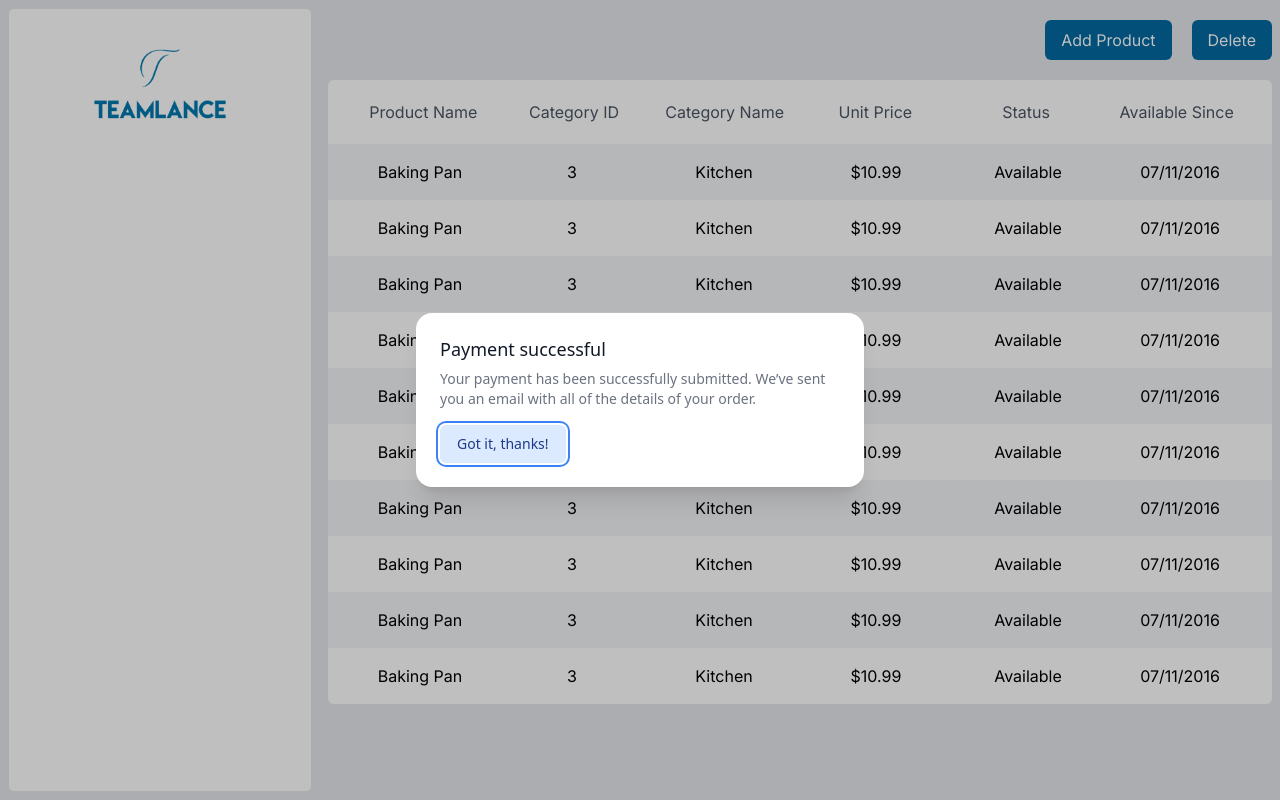
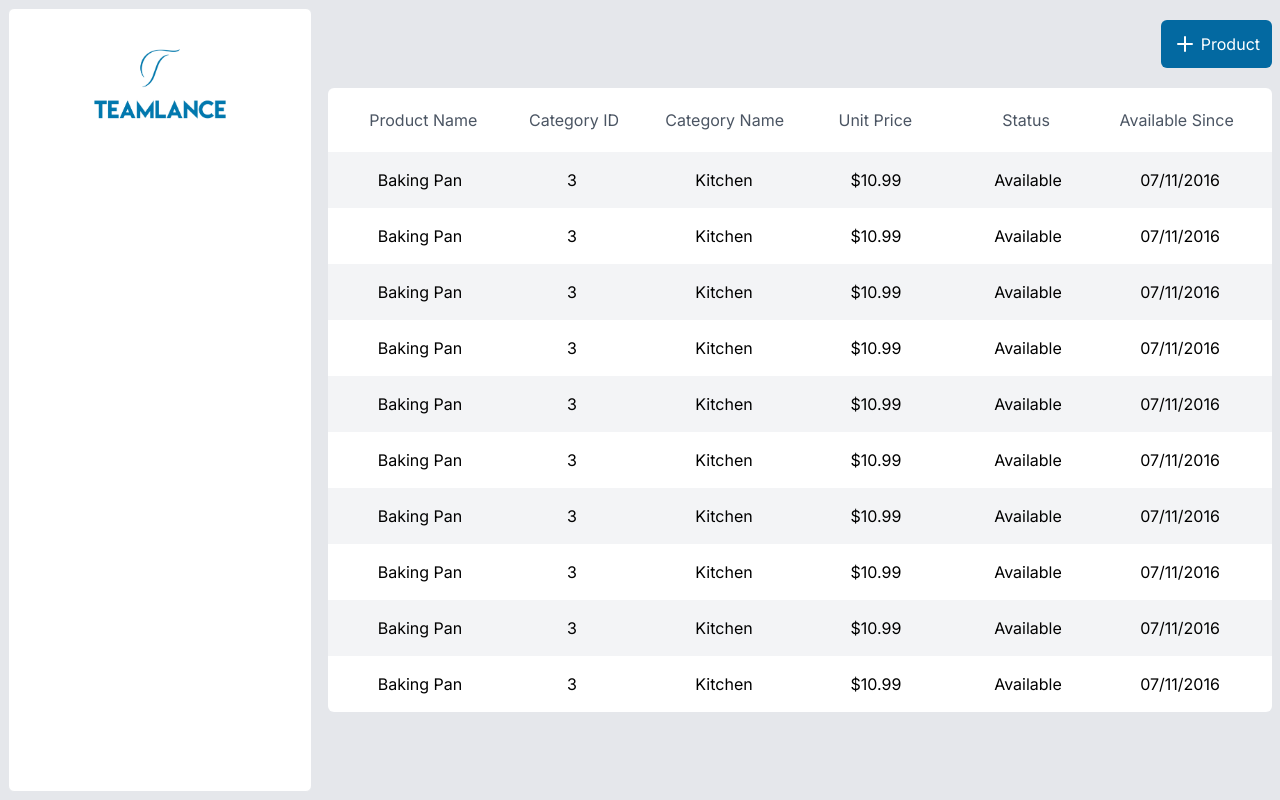
Before and after one commit to rubaith-dev/Teamlance-frontend, a Next.js app: page / in a window 1280 px wide. Built offline with nearby package versions, Linux system fonts and the light colour scheme.

Commit message:
Custom Modal added and Add product component initiated

```diff
--- a/package.json
+++ b/package.json
@@ -9,7 +9,6 @@
     "lint": "next lint"
   },
   "dependencies": {
-    "@headlessui/react": "^1.7.15",
     "autoprefixer": "10.4.14",
     "lucide-react": "^0.244.0",
     "next": "13.4.5",
--- /dev/null
+++ b/src/pages/component/Homepage/AddProduct/index.jsx
@@ -0,0 +1,23 @@
+import React from "react";
+import { Modal } from "../../shared";
+import { useStateProvider } from "@/context/StateContext";
+import ACTIONS from "@/context/Actions";
+
+const AddProductForm = () => {
+  const [{ showAddProductModal }, dispatch] = useStateProvider();
+  return (
+    <Modal isOpen={showAddProductModal}>
+      <div
+        className="bg-gray-100 border rounded-lg w-96 h-96 p-3 flex flex-col gap-3 shadow-2xl"
+        // onClick={() =>
+        //   dispatch({ type: ACTIONS.TOGGLE_ADD_PRODUCT_MODAL, payload: false })
+        // }
+      >
+        <input className="w-full px-4 py-2 rounded-md shadow-md focus:outline-primary-700" placeholder="Product Name"/>
+        <input className="w-full px-4 py-2 rounded-md shadow-md" placeholder="Unit Price" type="number"/>
+      </div>
+    </Modal>
+  );
+};
+
+export default AddProductForm;
--- a/src/pages/component/Homepage/index.jsx
+++ b/src/pages/component/Homepage/index.jsx
@@ -1,3 +1,4 @@
 import Table from "./Table"
+import AddProductForm from "./AddProduct"
 
-export {Table}
+export {Table, AddProductForm}
--- a/src/pages/component/shared/Button/index.jsx
+++ b/src/pages/component/shared/Button/index.jsx
@@ -1,12 +1,13 @@
 import React from "react";
 
-const index = ({ title, className, bgColor }) => {
+const index = ({ className, bgColor, children, ...props }) => {
   return (
-    <div
-      className={`py-2 px-4 bg-primary-700 w-fit rounded-md text-white ${className} ${bgColor} `}
+    <button
+      className={`bg-primary-700 text-white ${className} ${bgColor} `}
+      {...props}
     >
-      {title}
-    </div>
+      {children}
+    </button>
   );
 };
 
--- a/src/pages/component/shared/Modal/index.jsx
+++ b/src/pages/component/shared/Modal/index.jsx
@@ -1,84 +1,15 @@
-import { Dialog, Transition } from "@headlessui/react";
-import { Fragment, useState } from "react";
+import { useStateProvider } from "@/context/StateContext";
 
-function index() {
-  let [isOpen, setIsOpen] = useState(true);
-
-  function closeModal() {
-    setIsOpen(false);
-  }
-
-  function openModal() {
-    setIsOpen(true);
-  }
-
+function index({ isOpen, dispatchId, children }) {
+  const [state, dispatch] = useStateProvider();
   return (
-    <>
-      <div className="fixed inset-0 flex items-center justify-center">
-        <button
-          type="button"
-          onClick={openModal}
-          className="rounded-md bg-black bg-opacity-20 px-4 py-2 text-sm font-medium text-white hover:bg-opacity-30 focus:outline-none focus-visible:ring-2 focus-visible:ring-white focus-visible:ring-opacity-75"
-        >
-          Open dialog
-        </button>
-      </div>
-
-      <Transition appear show={isOpen} as={Fragment}>
-        <Dialog as="div" className="relative z-10" onClose={closeModal}>
-          <Transition.Child
-            as={Fragment}
-            enter="ease-out duration-300"
-            enterFrom="opacity-0"
-            enterTo="opacity-100"
-            leave="ease-in duration-200"
-            leaveFrom="opacity-100"
-            leaveTo="opacity-0"
-          >
-            <div className="fixed inset-0 bg-black bg-opacity-25" />
-          </Transition.Child>
-
-          <div className="fixed inset-0 overflow-y-auto">
-            <div className="flex min-h-full items-center justify-center p-4 text-center">
-              <Transition.Child
-                as={Fragment}
-                enter="ease-out duration-300"
-                enterFrom="opacity-0 scale-95"
-                enterTo="opacity-100 scale-100"
-                leave="ease-in duration-200"
-                leaveFrom="opacity-100 scale-100"
-                leaveTo="opacity-0 scale-95"
-              >
-                <Dialog.Panel className="w-full max-w-md transform overflow-hidden rounded-2xl bg-white p-6 text-left align-middle shadow-xl transition-all">
-                  <Dialog.Title
-                    as="h3"
-                    className="text-lg font-medium leading-6 text-gray-900"
-                  >
-                    Payment successful
-                  </Dialog.Title>
-                  <div className="mt-2">
-                    <p className="text-sm text-gray-500">
-                      Your payment has been successfully submitted. We’ve sent
-                      you an email with all of the details of your order.
-                    </p>
-                  </div>
-
-                  <div className="mt-4">
-                    <button
-                      type="button"
-                      className="inline-flex justify-center rounded-md border border-transparent bg-blue-100 px-4 py-2 text-sm font-medium text-blue-900 hover:bg-blue-200 focus:outline-none focus-visible:ring-2 focus-visible:ring-blue-500 focus-visible:ring-offset-2"
-                      onClick={closeModal}
-                    >
-                      Got it, thanks!
-                    </button>
-                  </div>
-                </Dialog.Panel>
-              </Transition.Child>
-            </div>
-          </div>
-        </Dialog>
-      </Transition>
-    </>
+    <section
+      className={`${
+        isOpen ? "opacity-100 z-50 bg-black bg-opacity-20" : "opacity-0 -z-50"
+      } absolute top-0 left-0 w-full h-full p-2 duration-500 grid place-items-center`}
+    >
+      {children}
+    </section>
   );
 }
 
--- a/src/pages/index.js
+++ b/src/pages/index.js
@@ -1,25 +1,36 @@
 import { Inter } from "next/font/google";
-import { Table } from "./component/Homepage";
+import { AddProductForm, Table } from "./component/Homepage";
 import { Button, Modal } from "./component/shared";
 import { useStateProvider } from "@/context/StateContext";
+import ACTIONS from "@/context/Actions";
+import { Plus } from "lucide-react";
 const inter = Inter({ subsets: ["latin"] });
 
 export default function Home() {
-  const [state, dispatch] = useStateProvider();
-
-  console.log(state);
+  const [{ showAddProductModal }, dispatch] = useStateProvider();
 
   return (
+    <main
+      className={`${inter.className} h-screen pt-5 px-2 overflow-hidden relative`}
+    >
+      <div className="flex gap-5 justify-end">
+        <Button
+          onClick={() => {
+            dispatch({
+              type: ACTIONS.TOGGLE_ADD_PRODUCT_MODAL,
+              payload: !showAddProductModal,
+            });
+          }}
+          className={"p-3 flex gap-1 rounded-md"}
+        >
+          <Plus className={``} />
+          <p>Product</p>
+        </Button>
+        {/* <Button title="Delete" /> */}
+        <AddProductForm/>
+      </div>
 
-      <main className={`${inter.className} h-screen pt-5 px-2`}>
-        <div className="flex justify-end gap-5">
-          <Button title="Add Product"/>
-          <Button title="Delete" />
-          <Modal />
-        </div>
-
-        <Table />
-      </main>
-
+      <Table />
+    </main>
   );
 }
```
Also changed, not shown: src/context/StateReducers.js (line endings or trailing spaces), 1 other file (tests, documents, lock files or other folders).
